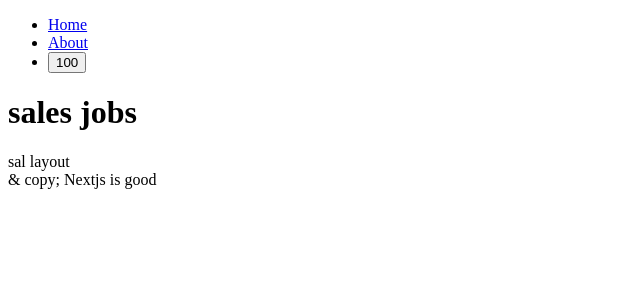
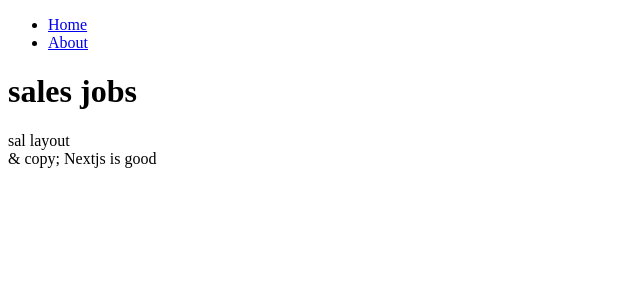
Before and after one commit to uuuujin/my-nextjs14-app-test, a Next.js app: page /about/company/job/sales in a window 1280 px wide. Shown: the top 300 px of the page, without its empty margins (0-640 px from the left). Built offline with nearby package versions, Linux system fonts and the light colour scheme.

Commit message:
Feature : learning nextjs recap

```diff
--- a/app/(movies)/movies/[id]/page.tsx
+++ b/app/(movies)/movies/[id]/page.tsx
@@ -7,12 +7,12 @@ export default async function MovieDetail({
 } : {
     params: { id: string }
 }) {
-
     return <div>
         <h3>Movie detail page</h3>
         <Suspense fallback={<h1>Loading move info</h1>}>
             <MovieInfo id={id}/>
         </Suspense>
+        <h4>Video</h4>
         <Suspense fallback={<h1>Loading move video</h1>}>
             <MovieVideos id={id}/>
         </Suspense>
--- a/components/navigation.tsx
+++ b/components/navigation.tsx
@@ -16,9 +16,9 @@ export default function Navigation(){
                 <li>
                     <Link href="/about">About</Link> {path === "/about" ? "😄" : ""}
                 </li>
-                <li>
+                {/*<li>
                     <button onClick={() => setCnt(c => c + 100)} >{cnt}</button>
-                </li>
+                </li>*/}
             </ul>
         </nav>
     );
```
